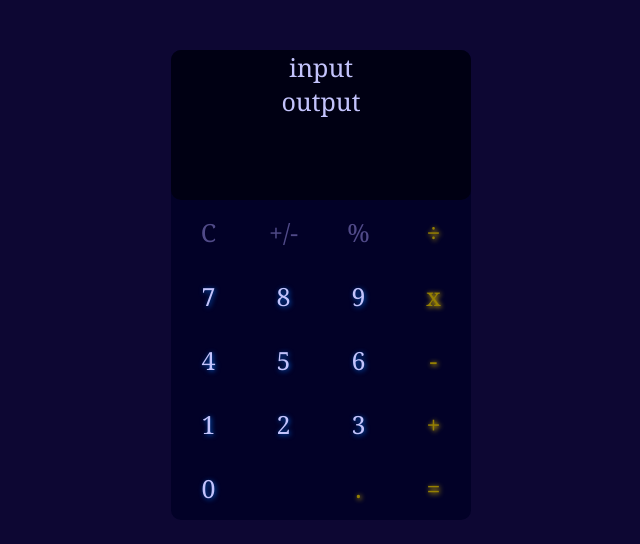
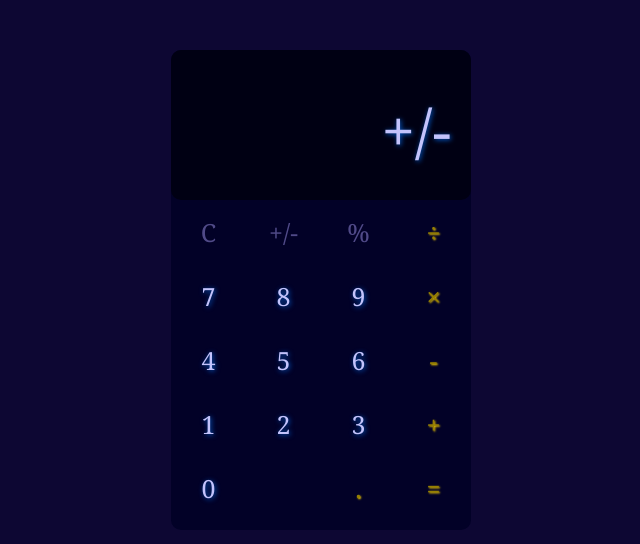
Before and after one commit to Wesley-wsl/Calculator, a plain HTML site: page index.html in a window 1280 px wide. Both pictures are taken after a click on the element "+/-". Shown: the whole page, without its empty margins (319-959 px from the left). Drawn offline with Linux system fonts and the light colour scheme.

Commit message:
updated style and code.

```diff
--- a/css/index.css
+++ b/css/index.css
@@ -24,14 +24,40 @@ p {
     margin: 0 auto;
     border-radius: 10px;
     margin-top: 50px;
+    padding-bottom: 10px;
 }
 
 .visor {
+    display: flex;
+    justify-content: flex-end;
+    align-items: center;
     background-color: rgb(0, 0, 19);
-    text-align: center;
     width: 300px;
     height: 150px;
     border-radius: 10px;
+}
+
+.input {
+    font-size: 25px;
+    margin-bottom: 70px;
+    max-width: 200px;
+}
+
+.output{
+    margin-top: 10px;
+    margin-right: 20px;
+    font-size: 60px;
+    text-align: end;
+    max-width: 200px;
+}
+
+.gold, .input {
+    color: rgb(150, 128, 2);
+    text-shadow: 1px 1px 2px gold;
+}
+
+.grey {
+    color: rgb(80, 74, 136);
 }
 
 .keys {
@@ -40,12 +66,7 @@ p {
     text-align: center;
 }
 
-.gold {
-    color: rgb(150, 128, 2);
-    text-shadow: 1px 1px 5px gold;
-}
-
-.number {
+.number, .output {
     text-shadow: 1px 1px 5px rgb(5, 91, 204);
 }
 
@@ -53,6 +74,14 @@ p {
     margin: 15px 1px;
 }
 
-.grey {
-    color: rgb(80, 74, 136);
+.number:hover, .operators:hover {
+    background-color: rgb(17, 0, 255);
+    box-shadow: 2px 2px 20px 5px rgb(17, 0, 255);
+    border-radius: 15px;
+    cursor: pointer;
 }
+
+.gold:hover {
+    background-color: rgba(150, 128, 2, 0.76);
+    box-shadow: 2px 2px 20px 5px rgba(150, 128, 2, 0.76);
+}
--- a/index.html
+++ b/index.html
@@ -14,41 +14,35 @@
     <main>
         <section id="calculator">
 
-
             <div class="visor">
-                <div class="input">input</div>
-                <div class="output">output</div>
+                <div class="input"></div>
+                <div class="output"></div>
             </div>
 
             <div class="keys">
-                <div class="operators grey" onclick="click()">C</div>
-                <div class="operators grey" onclick="click()">+/-</div>
-                <div class="operators grey" onclick="click()">%</div>
-                <div class="operators gold" onclick="click()">÷</div>
-
+                <div class="operators grey">C</div>
+                <div class="operators grey">+/-</div>
+                <div class="operators grey">%</div>
+                <div class="operators gold">÷</div>
                 <div class="number">7</div>
-
-                <div class="number" onclick="click()">8</div>
-                <div class="number" onclick="click()">9</div>
-                <div class="operators gold" onclick="click()">x</div>
-                <div class="number" onclick="click()">4</div>
-                <div class="number" onclick="click()">5</div>
-                <div class="number" onclick="click()">6</div>
-                <div class="operators gold" onclick="click()">-</div>
-                <div class="number" onclick="click()">1</div>
-                <div class="number" onclick="click()">2</div>
-                <div class="number" onclick="click()">3</div>
-                <div class="operators gold" onclick="click()">+</div>
-                <div class="number" onclick="click()">0</div>
-                <span class="number" onclick="click()"></span>
-                <div class="operators gold" onclick="click()">.</div>
-                <div class="operators gold" onclick="click()">=</div>
+                <div class="number">8</div>
+                <div class="number">9</div>
+                <div class="operators gold">×</div>
+                <div class="number">4</div>
+                <div class="number">5</div>
+                <div class="number">6</div>
+                <div class="operators gold">-</div>
+                <div class="number">1</div>
+                <div class="number">2</div>
+                <div class="number">3</div>
+                <div class="operators gold">+</div>
+                <div class="number">0</div>
+                <span class="number"></span>
+                <div class="operators gold">.</div>
+                <div class="operators gold">=</div>
             </div>
         </section>
     </main>
-
-
-
 
     <script src="js/index.js"></script>
 </body>
--- a/js/index.js
+++ b/js/index.js
@@ -0,0 +1,19 @@
+let $number = document.querySelectorAll('.number')
+let $operators = document.querySelectorAll('.operators')
+let $input = document.querySelector('.input')
+let $output = document.querySelector('.output')
+
+
+$number.forEach((element) => {
+    element.addEventListener('click',() => {
+        $output.innerText += element.textContent
+        console.log('Funcionando!!')
+    })
+})
+
+$operators.forEach((element) => {
+    element.addEventListener('click',() => {
+        $output.innerText += element.textContent
+        console.log('Funcionando!!')
+    })
+})
```
